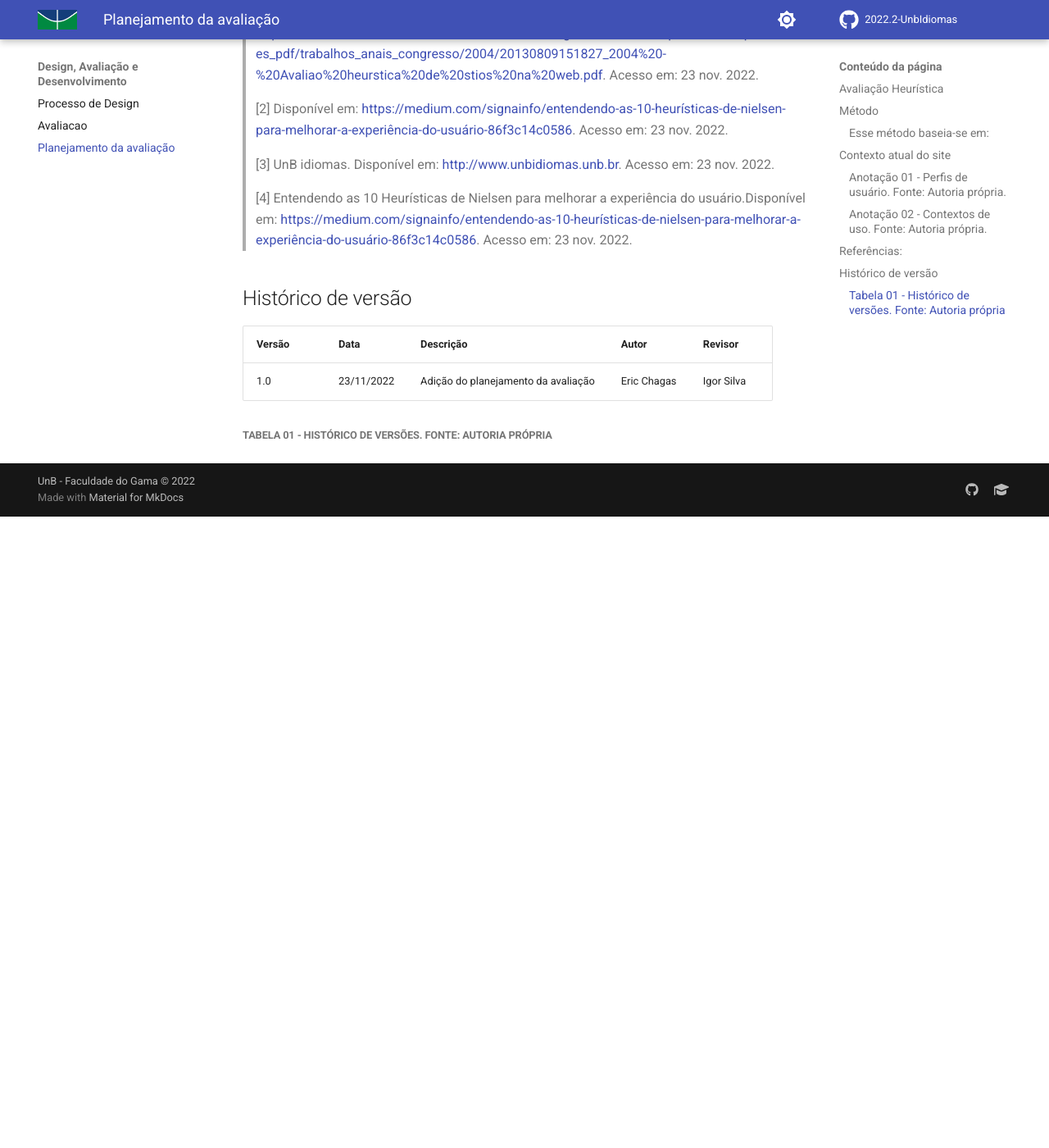
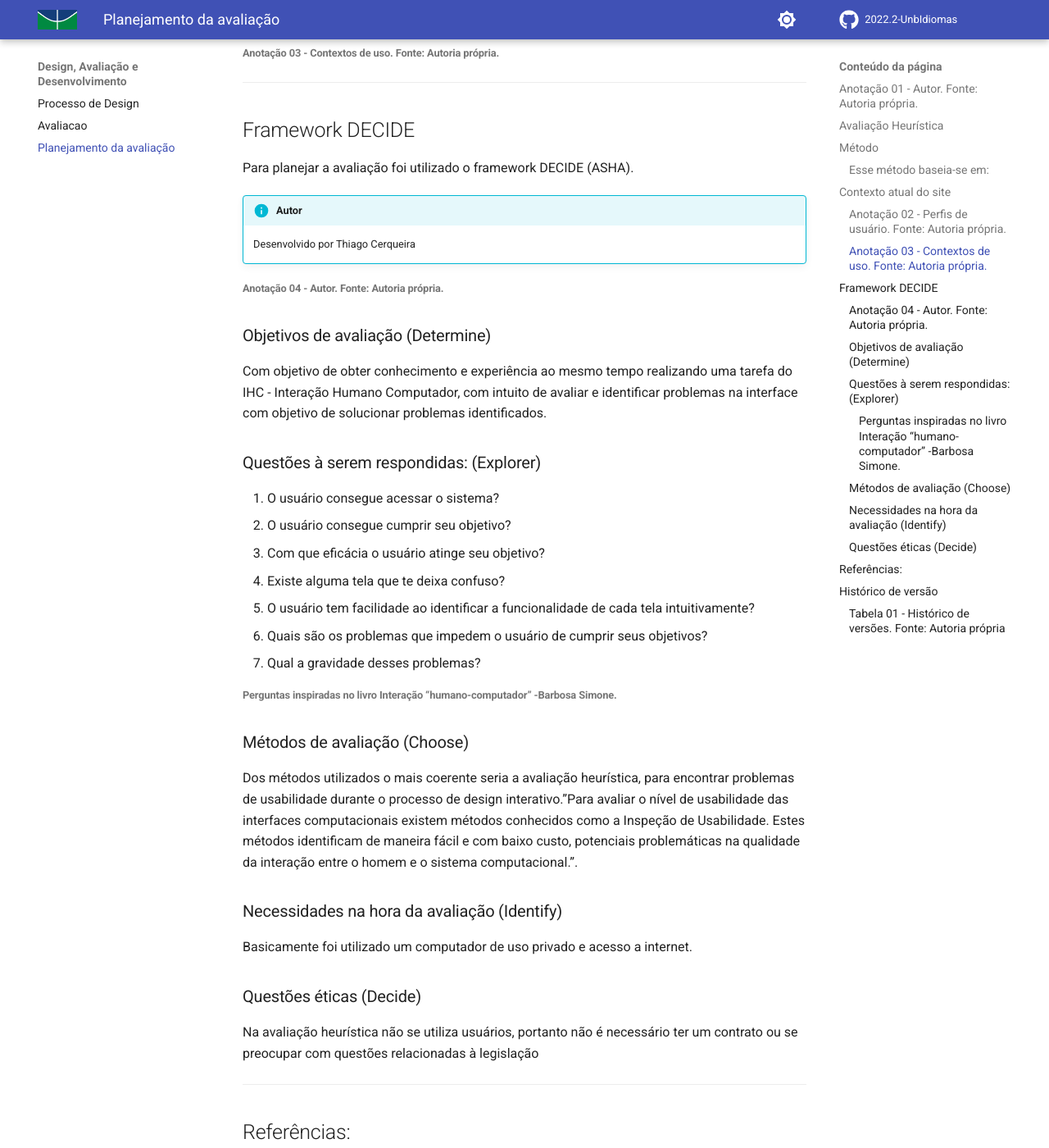
Before and after one commit to edudsan/2022.2-UnbIdiomas, an MkDocs documentation site: the page built from docs/Design, Avaliação e Desenvolvimento/planejamento.md, in a window 1280 px wide and 1400 px high, scrolled down 2041 px. Shown: the whole window at 82% size. Built offline with MkDocs 1.6.1 and Material for MkDocs 9.7.7, drawn with Linux system fonts in a browser that asks for light colours; comment, search, counter and statistics services are not loaded; before the commit the page ends 2671 px from its top, so only the background shows below that; some of the changed text lies outside the part shown.

Commit message:
Finished planning

```diff
--- a/docs/Design, Avaliação e Desenvolvimento/planejamento.md
+++ b/docs/Design, Avaliação e Desenvolvimento/planejamento.md
@@ -1,4 +1,9 @@
 # Planejamento da avaliação
+
+!!! info "Autor"
+    Desenvolvido por Eric Chagas
+
+###### Anotação 01 - Autor. Fonte: Autoria própria.
 
 ## Avaliação Heurística
 
@@ -25,7 +30,7 @@ problemas de usabilidade.
 
 ## Contexto atual do site
 
-Para realizar a avaliação do site, é necessário ter um entendimento geral acerca da situação atual e do contexto de uso. Os perfis de utilização e contexto de uso do site serão mais detalhados no decorrer do projeto, em suas devidas entregas, no entanto, para o planejamento da avaliação Heurística do UnB Idiomas, foram reunidas as seguintes informações, que podem ser verificadas nas Anotações 01 e 02.
+Para realizar a avaliação do site, é necessário ter um entendimento geral acerca da situação atual e do contexto de uso. Os perfis de utilização e contexto de uso do site serão mais detalhados no decorrer do projeto, em suas devidas entregas, no entanto, para o planejamento da avaliação Heurística do UnB Idiomas, foram reunidas as seguintes informações, que podem ser verificadas nas Anotações 02 e 03.
 
 !!! abstract "Perfis de usuário"
 
@@ -33,7 +38,7 @@ Para realizar a avaliação do site, é necessário ter um entendimento geral ac
     - Pessoas não ligadas à UnB, com idade à partir dos 12 anos
     - Professores e funcionários da UnB, com idade à partir dos 25 anos
 
-###### Anotação 01 - Perfis de usuário. Fonte: Autoria própria.
+###### Anotação 02 - Perfis de usuário. Fonte: Autoria própria.
 
 !!! abstract "Contextos de uso"
 
@@ -44,8 +49,55 @@ Para realizar a avaliação do site, é necessário ter um entendimento geral ac
     - Já cursando algum curso na UnB Idiomas, resolver problemas relacionados aos cursos
 
 
-###### Anotação 02 - Contextos de uso. Fonte: Autoria própria.
+###### Anotação 03 - Contextos de uso. Fonte: Autoria própria.
 
+<hr>
+
+## Framework DECIDE
+
+Para planejar a avaliação foi utilizado o framework DECIDE (ASHA).
+
+!!! info "Autor"
+    Desenvolvido por Thiago Cerqueira
+
+###### Anotação 04 - Autor. Fonte: Autoria própria.
+
+### Objetivos de avaliação (Determine)
+
+Com objetivo de obter conhecimento e experiência ao mesmo tempo realizando uma tarefa
+do IHC - Interação Humano Computador, com intuito de avaliar e identificar problemas na
+interface com objetivo de solucionar problemas identificados.
+
+### Questões à serem respondidas: (Explorer)
+
+1. O usuário consegue acessar o sistema?
+2. O usuário consegue cumprir seu objetivo?
+3. Com que eficácia o usuário atinge seu objetivo?
+4. Existe alguma tela que te deixa confuso?
+5. O usuário tem facilidade ao identificar a funcionalidade de cada tela intuitivamente?
+6. Quais são os problemas que impedem o usuário de cumprir seus objetivos?
+7. Qual a gravidade desses problemas?
+
+###### Perguntas inspiradas no livro Interação “humano-computador” -Barbosa Simone.
+
+### Métodos de avaliação (Choose)
+
+Dos métodos utilizados o mais coerente seria a avaliação heurística, para encontrar
+problemas de usabilidade durante o processo de design interativo.”Para avaliar o nível de
+usabilidade das interfaces computacionais existem métodos conhecidos como a Inspeção
+de Usabilidade. Estes métodos identificam de maneira fácil e com baixo custo, potenciais
+problemáticas na qualidade da interação entre o homem e o sistema computacional.”.
+
+### Necessidades na hora da avaliação (Identify)
+
+Basicamente foi utilizado um computador de uso privado e acesso a internet.
+
+### Questões éticas (Decide)
+
+Na avaliação heurística não se utiliza usuários, portanto não é necessário ter um contrato
+ou se preocupar com questões relacionadas à legislação
+
+<hr>
 
 ## Referências:
 
@@ -57,10 +109,16 @@ Para realizar a avaliação do site, é necessário ter um entendimento geral ac
 
 >[4] Entendendo as 10 Heurísticas de Nielsen para melhorar a experiência do usuário.Disponível em: <https://medium.com/signainfo/entendendo-as-10-heurísticas-de-nielsen-para-melhorar-a-experiência-do-usuário-86f3c14c0586>. Acesso em: 23 nov. 2022.
 
+>[5] Disponível em: <https://www.asha.org/siteassets/uploadedFiles/ASHA/Research/EBP/The-DECIDE-Framework.pdf>. Acesso em: 23 nov. 2022b.
+
+
+
 ## Histórico de versão
 
-| Versão | Data       | Descrição                           | Autor       | Revisor    |
-| ------ | ---------- | ----------------------------------- | ----------- | ---------- |
-| 1.0    | 23/11/2022 | Adição do planejamento da avaliação | Eric Chagas | Igor Silva |
+| Versão | Data       | Descrição                           | Autor(es)                          | Revisor    |
+| ------ | ---------- | ----------------------------------- | ---------------------------------- | ---------- |
+| 1.0    | 23/11/2022 | Adição do planejamento da avaliação | Eric Chagas                        | Igor Silva |
+| 1.1    | 23/11/2022 | Framework Decide                    | Eric Chagas, <br> Thiago Cerqueira | Igor Silva |
+
 
 ##### Tabela 01 - Histórico de versões. Fonte: Autoria própria
```
